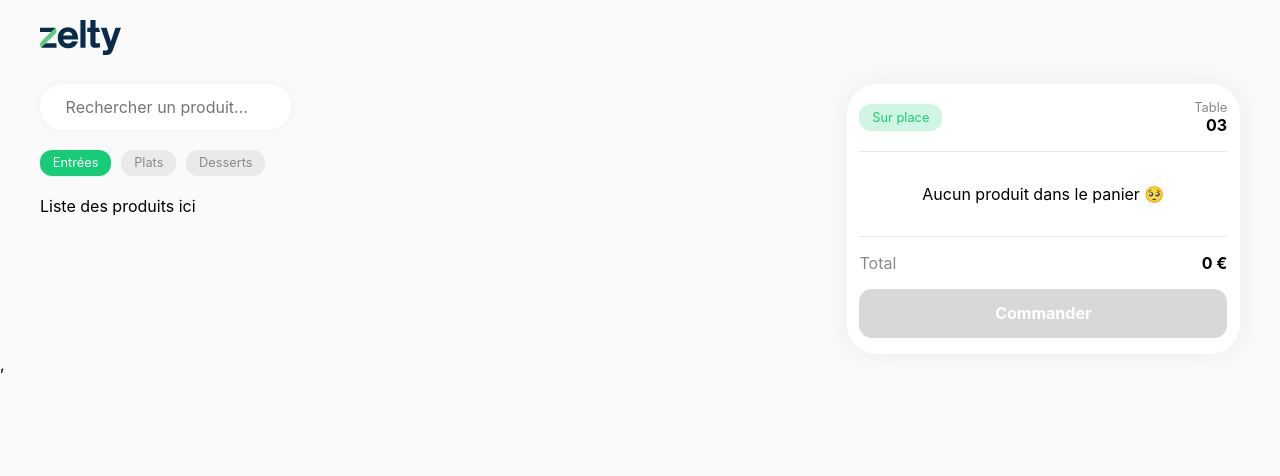
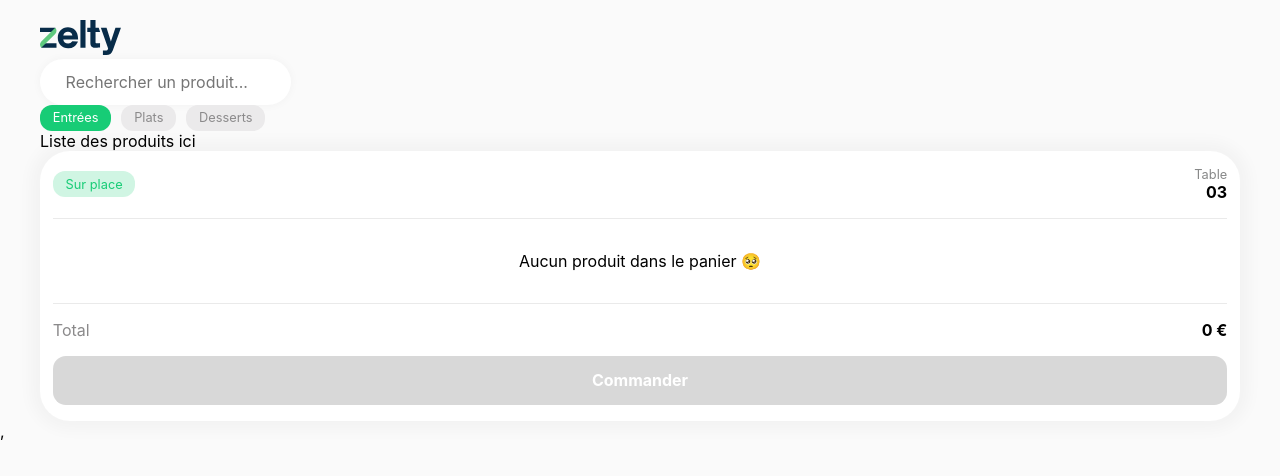
Before and after one commit to Quang-Tuyen-DINH/zelty-food, a React (Create React App) app: page /catalogue in a window 1280 px wide. Shown: the top 476 px of the page. Built offline with nearby package versions, Linux system fonts and the light colour scheme.

Commit message:
Restructure and add routes

```diff
--- a/package.json
+++ b/package.json
@@ -13,6 +13,7 @@
     "react": "^18.2.0",
     "react-dom": "^18.2.0",
     "react-redux": "^8.0.5",
+    "react-router-dom": "^6.6.1",
     "react-scripts": "5.0.1",
     "redux": "^4.2.0",
     "styled-components": "^5.3.6",
--- a/src/components/styles/App.styled.ts
+++ b/src/components/styles/App.styled.ts
@@ -9,21 +9,5 @@ export const AppStyled = styled.div`
       height: 35px;
       margin-top: 20px;
     }
-    &__content {
-      margin-top: 25px;
-      display: grid;
-      grid-template-columns: repeat(3, 1fr);
-      gap: 10px;
-      grid-auto-rows: minmax(60px, auto);
-
-      &__left {
-        grid-column: 1 / 3;
-        grid-row: 1;
-      }
-      &__right {
-        grid-column: 3 / 4;
-        grid-row: 1;
-      }
-    }
   }
 `;
--- a/src/components/styles/Catalogue.styled.ts
+++ b/src/components/styles/Catalogue.styled.ts
@@ -4,4 +4,21 @@ export const CatalogueStyled = styled.div`
   display: flex;
   gap: 20px;
   flex-direction: column;
+
+  &__content {
+    margin-top: 25px;
+    display: grid;
+    grid-template-columns: repeat(3, 1fr);
+    gap: 10px;
+    grid-auto-rows: minmax(60px, auto);
+
+    &__left {
+      grid-column: 1 / 3;
+      grid-row: 1;
+    }
+    &__right {
+      grid-column: 3 / 4;
+      grid-row: 1;
+    }
+  }
 `;
--- a/src/components/ui/Catalogue.tsx
+++ /dev/null
@@ -1,15 +0,0 @@
-import { Menu } from "./Menu";
-import { SearchInput } from "../forms/SearchInput";
-import { CatalogueStyled } from "../styles/Catalogue.styled";
-
-export const Catalogue = () => {
-  return (
-    <CatalogueStyled className="zelty-restaurant__catalogue">
-      <SearchInput />
-      <Menu />
-      <div className="zelty-restaurant__products">
-        Liste des produits ici
-      </div>
-    </CatalogueStyled>
-  );
-};
--- a/src/pages/App.tsx
+++ b/src/pages/App.tsx
@@ -1,8 +1,7 @@
 import React from "react";
 import logo from "../assets/logo.svg";
 import { AppStyled } from "../components/styles/App.styled";
-import { Catalogue } from "../components/ui/Catalogue";
-import { Cart } from "../components/ui/Cart";
+import AppRoutes from "../routes/routes";
 
 function App() {
 
@@ -11,14 +10,7 @@ function App() {
       <header>
         <img className="zelty-restaurant__logo" src={logo} alt="logo" />
       </header>
-      <div className="zelty-restaurant__content">
-        <div className="zelty-restaurant__content__left">
-          <Catalogue />
-        </div>
-        <div className="zelty-restaurant__content__right">
-          <Cart />
-        </div>
-      </div>
+      <AppRoutes />
     </AppStyled>
   );
 }
--- /dev/null
+++ b/src/pages/Catalogue.tsx
@@ -0,0 +1,23 @@
+import { Menu } from "../components/ui/Menu";
+import { SearchInput } from "../components/forms/SearchInput";
+import { CatalogueStyled } from "../components/styles/Catalogue.styled";
+import { Cart } from "../components/ui/Cart";
+
+export const Catalogue = () => {
+  return (
+    <CatalogueStyled className="zelty-restaurant__catalogue">
+      <div className="zelty-restaurant__catalogue__content">
+        <div className="zelty-restaurant__catalogue__content__left">
+          <SearchInput />
+          <Menu />
+          <div className="zelty-restaurant__products">
+            Liste des produits ici
+          </div>
+        </div>
+        <div className="zelty-restaurant__catalogue__content__right">
+          <Cart />
+        </div>
+      </div>
+    </CatalogueStyled>
+  );
+};
--- a/src/pages/Checkout.tsx
+++ b/src/pages/Checkout.tsx
@@ -1,11 +1,12 @@
 import { CheckoutInput } from "../components/forms/CheckoutInput";
 import { CheckoutStyled } from "../components/styles/Checkout.styled";
 
-export const Catalogue = () => {
+export const Checkout = () => {
   return (
     <CheckoutStyled className="zelty-restaurant__checkout">
       <div className="zelty-restaurant__products">
         <CheckoutInput />
+        CHECKOUT
       </div>
     </CheckoutStyled>
   );
--- /dev/null
+++ b/src/routes/routes.tsx
@@ -0,0 +1,19 @@
+import React from 'react';
+import { BrowserRouter, Route, Routes } from 'react-router-dom';
+import { Catalogue } from "../pages/Catalogue";
+import { Checkout } from "../pages/Checkout";
+
+const AppRoutes = () => {
+  return (
+    <BrowserRouter>
+      <Routes>
+        {/* <Route path="/" element={<Home />} /> */}
+        <Route path="/catalogue" element={<Catalogue />} />
+        <Route path="/checkout" element={<Checkout />} />
+        {/* <Route path="*" element={<NotFound />} /> */}
+      </Routes>
+    </BrowserRouter>
+  )
+}
+
+export default AppRoutes
--- a/src/services/catalogue/Catalogue.service.tsx
+++ b/src/services/catalogue/Catalogue.service.tsx
@@ -1,6 +1,6 @@
-import React from 'react'
+import React from 'react';
 
-function CatalogueService() {
+const CatalogueService = () => {
   return (
     <div>Catalogue.service</div>
   )
```
Also changed, not shown: 2 other files (tests, documents, lock files or other folders).
